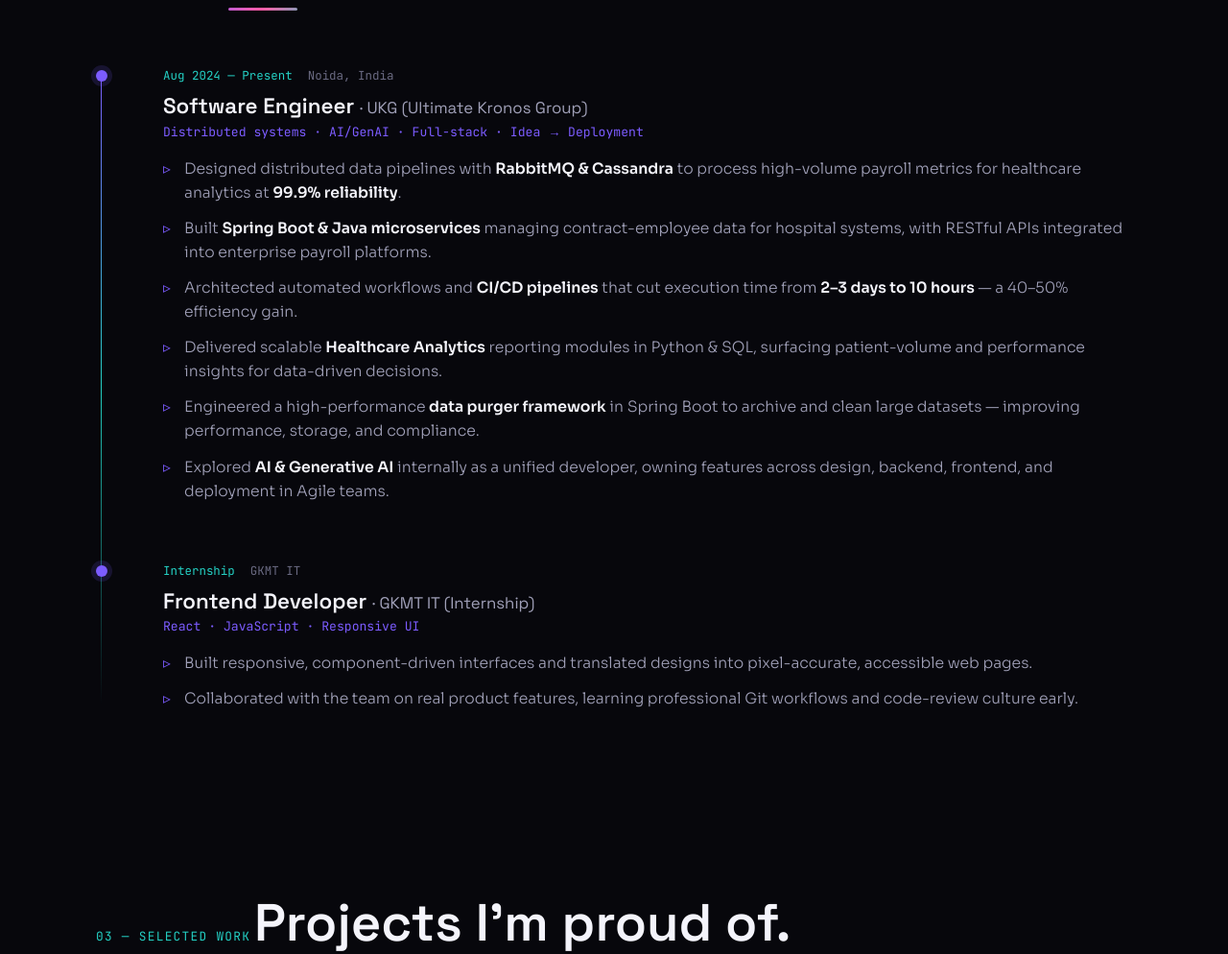
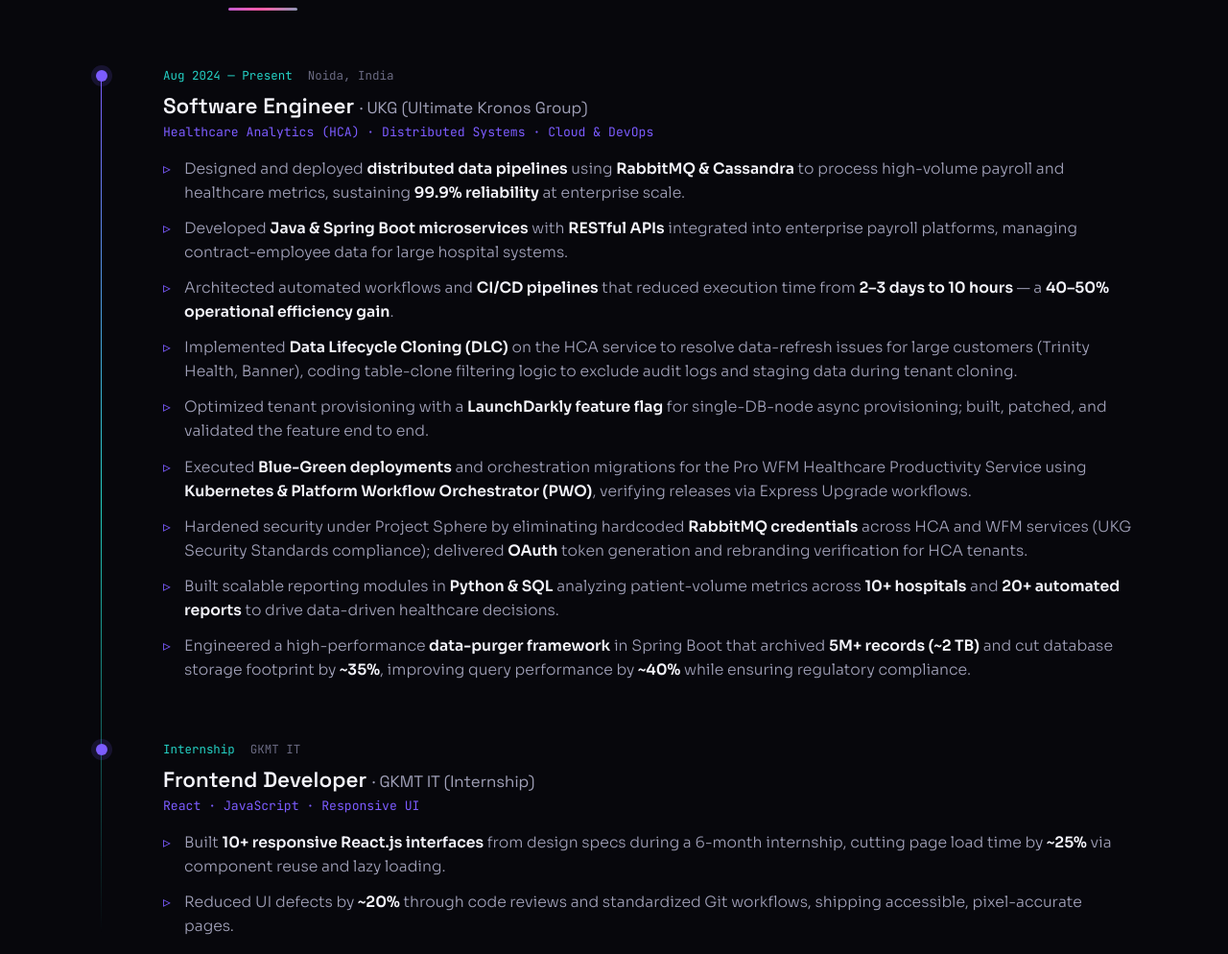
Before and after one commit to Smilegits/Smilegits.github.io, a plain HTML site: page index.html in a window 1280 px wide. Shown: the part 2042-3036 px from the top of the page at 96% size. Drawn offline with Linux system fonts and the light colour scheme.

Commit message:
Expand UKG experience with full quantified bullets; update internship

```diff
--- a/index.html
+++ b/index.html
@@ -181,14 +181,17 @@
           </div>
           <div class="tl-body">
             <h3>Software Engineer <span>· UKG (Ultimate Kronos Group)</span></h3>
-            <p class="tl-role">Distributed systems · AI/GenAI · Full-stack · Idea → Deployment</p>
+            <p class="tl-role">Healthcare Analytics (HCA) · Distributed Systems · Cloud &amp; DevOps</p>
             <ul>
-              <li>Designed distributed data pipelines with <strong>RabbitMQ &amp; Cassandra</strong> to process high-volume payroll metrics for healthcare analytics at <strong>99.9% reliability</strong>.</li>
-              <li>Built <strong>Spring Boot &amp; Java microservices</strong> managing contract-employee data for hospital systems, with RESTful APIs integrated into enterprise payroll platforms.</li>
-              <li>Architected automated workflows and <strong>CI/CD pipelines</strong> that cut execution time from <strong>2–3 days to 10 hours</strong> — a 40–50% efficiency gain.</li>
-              <li>Delivered scalable <strong>Healthcare Analytics</strong> reporting modules in Python &amp; SQL, surfacing patient-volume and performance insights for data-driven decisions.</li>
-              <li>Engineered a high-performance <strong>data purger framework</strong> in Spring Boot to archive and clean large datasets — improving performance, storage, and compliance.</li>
-              <li>Explored <strong>AI &amp; Generative AI</strong> internally as a unified developer, owning features across design, backend, frontend, and deployment in Agile teams.</li>
+              <li>Designed and deployed <strong>distributed data pipelines</strong> using <strong>RabbitMQ &amp; Cassandra</strong> to process high-volume payroll and healthcare metrics, sustaining <strong>99.9% reliability</strong> at enterprise scale.</li>
+              <li>Developed <strong>Java &amp; Spring Boot microservices</strong> with <strong>RESTful APIs</strong> integrated into enterprise payroll platforms, managing contract-employee data for large hospital systems.</li>
+              <li>Architected automated workflows and <strong>CI/CD pipelines</strong> that reduced execution time from <strong>2–3 days to 10 hours</strong> — a <strong>40–50% operational efficiency gain</strong>.</li>
+              <li>Implemented <strong>Data Lifecycle Cloning (DLC)</strong> on the HCA service to resolve data-refresh issues for large customers (Trinity Health, Banner), coding table-clone filtering logic to exclude audit logs and staging data during tenant cloning.</li>
+              <li>Optimized tenant provisioning with a <strong>LaunchDarkly feature flag</strong> for single-DB-node async provisioning; built, patched, and validated the feature end to end.</li>
+              <li>Executed <strong>Blue-Green deployments</strong> and orchestration migrations for the Pro WFM Healthcare Productivity Service using <strong>Kubernetes &amp; Platform Workflow Orchestrator (PWO)</strong>, verifying releases via Express Upgrade workflows.</li>
+              <li>Hardened security under Project Sphere by eliminating hardcoded <strong>RabbitMQ credentials</strong> across HCA and WFM services (UKG Security Standards compliance); delivered <strong>OAuth</strong> token generation and rebranding verification for HCA tenants.</li>
+              <li>Built scalable reporting modules in <strong>Python &amp; SQL</strong> analyzing patient-volume metrics across <strong>10+ hospitals</strong> and <strong>20+ automated reports</strong> to drive data-driven healthcare decisions.</li>
+              <li>Engineered a high-performance <strong>data-purger framework</strong> in Spring Boot that archived <strong>5M+ records (~2 TB)</strong> and cut database storage footprint by <strong>~35%</strong>, improving query performance by <strong>~40%</strong> while ensuring regulatory compliance.</li>
             </ul>
           </div>
         </article>
@@ -203,8 +206,8 @@
             <h3>Frontend Developer <span>· GKMT IT (Internship)</span></h3>
             <p class="tl-role">React · JavaScript · Responsive UI</p>
             <ul>
-              <li>Built responsive, component-driven interfaces and translated designs into pixel-accurate, accessible web pages.</li>
-              <li>Collaborated with the team on real product features, learning professional Git workflows and code-review culture early.</li>
+              <li>Built <strong>10+ responsive React.js interfaces</strong> from design specs during a 6-month internship, cutting page load time by <strong>~25%</strong> via component reuse and lazy loading.</li>
+              <li>Reduced UI defects by <strong>~20%</strong> through code reviews and standardized Git workflows, shipping accessible, pixel-accurate pages.</li>
             </ul>
           </div>
         </article>
```
